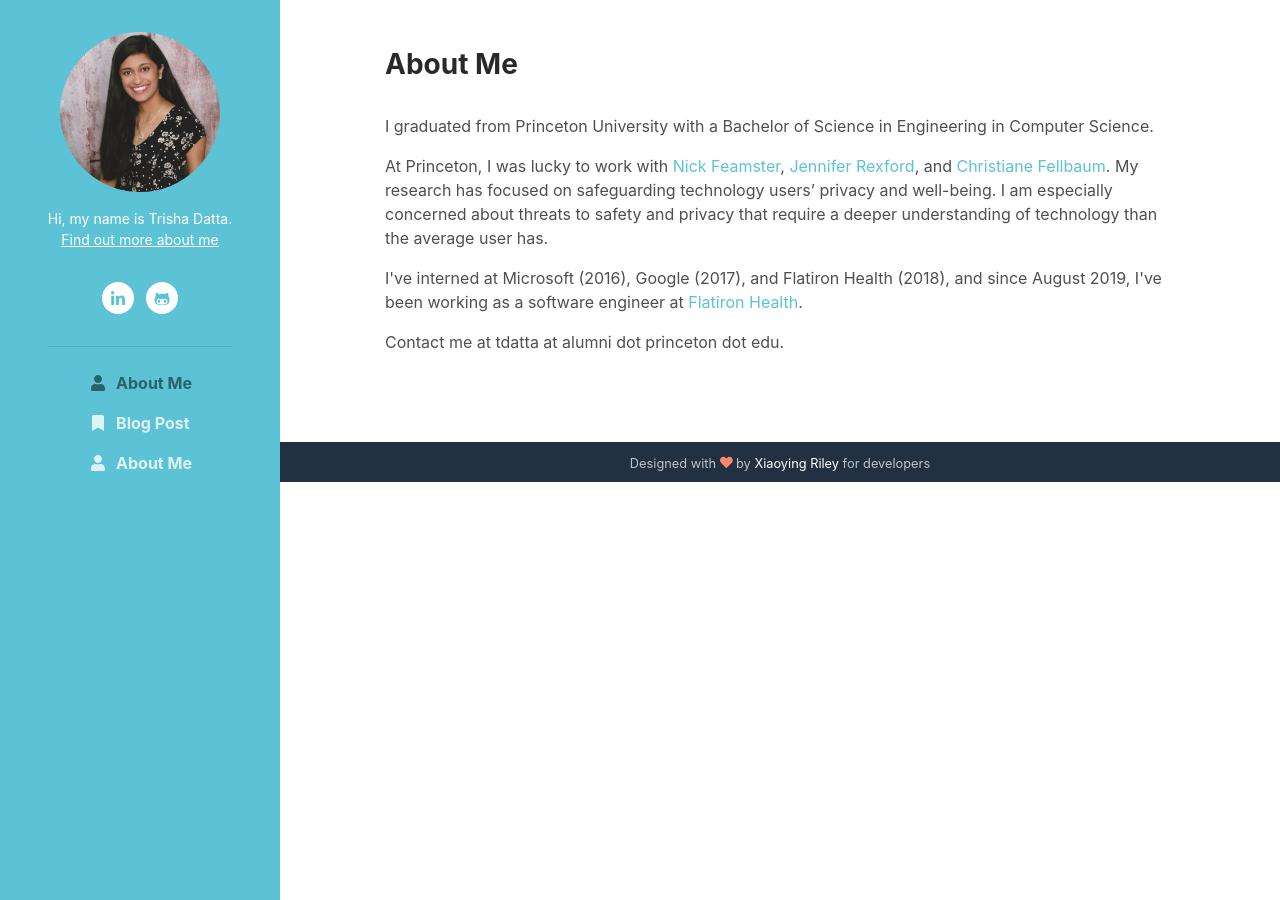
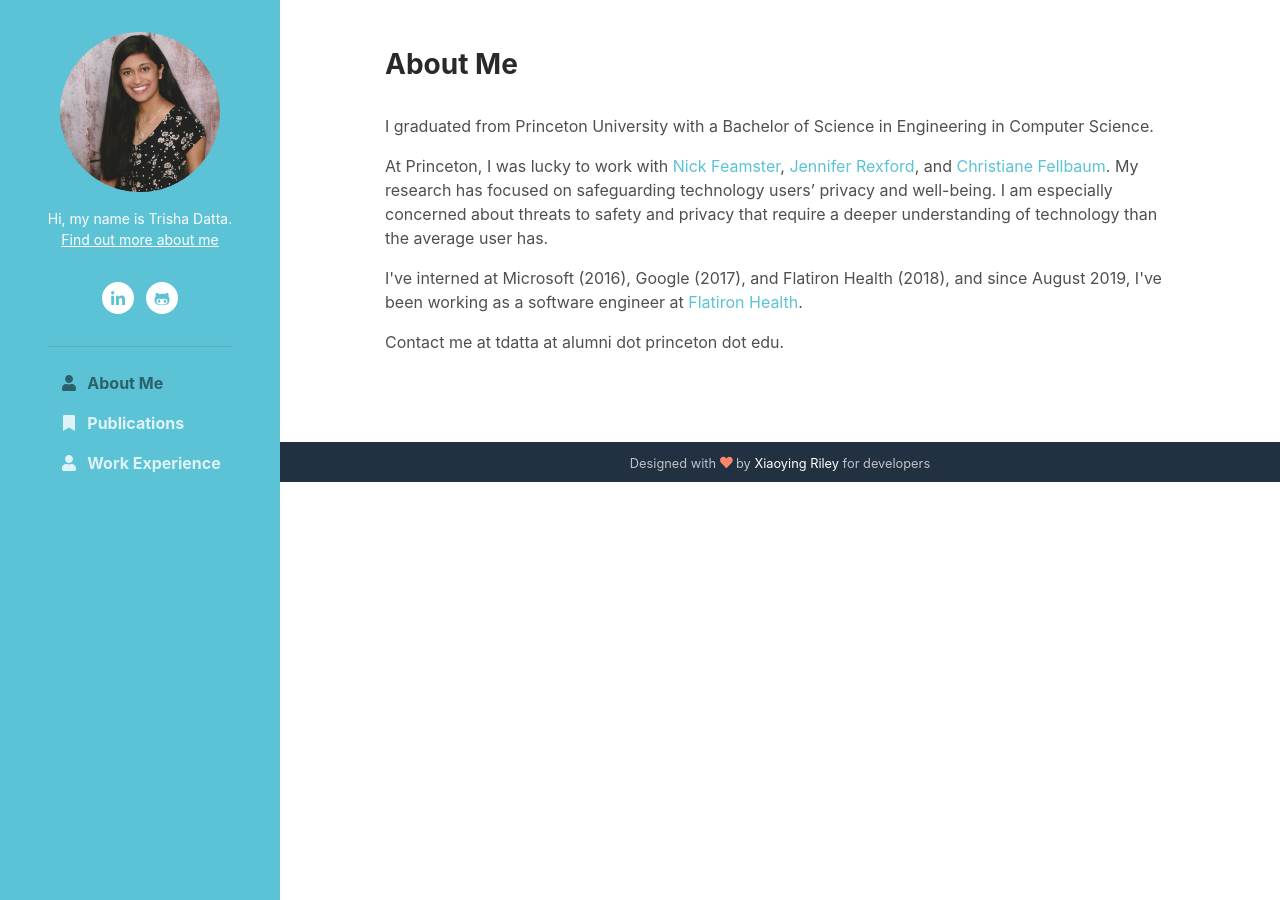
Before and after one commit to TrishaDatta/TrishaDatta.github.io, a Jekyll site: the page index.html, which Jekyll copies as it is, in a window 1280 px wide. Built offline with Jekyll 4.4.1, drawn with Linux system fonts in a browser that asks for light colours.

Commit message:
Update index.html

```diff
--- a/index.html
+++ b/index.html
@@ -49,10 +49,10 @@
 					    <a class="nav-link" href="index.html"><i class="fas fa-user fa-fw mr-2"></i>About Me<span class="sr-only">(current)</span></a>
 					</li>
 					<li class="nav-item">
-					    <a class="nav-link" href="blog-post.html"><i class="fas fa-bookmark fa-fw mr-2"></i>Blog Post</a>
+					    <a class="nav-link" href="publications.html"><i class="fas fa-bookmark fa-fw mr-2"></i>Publications</a>
 					</li>
 					<li class="nav-item">
-					    <a class="nav-link" href="about.html"><i class="fas fa-user fa-fw mr-2"></i>About Me</a>
+					    <a class="nav-link" href="work.html"><i class="fas fa-user fa-fw mr-2"></i>Work Experience</a>
 					</li>
 				</ul>
 			</div>
```
